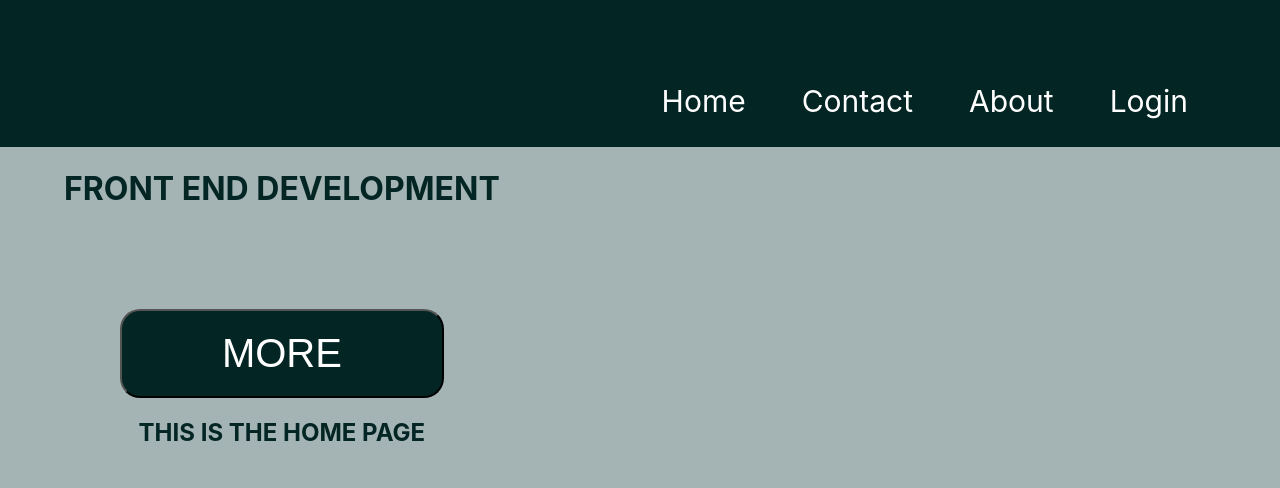
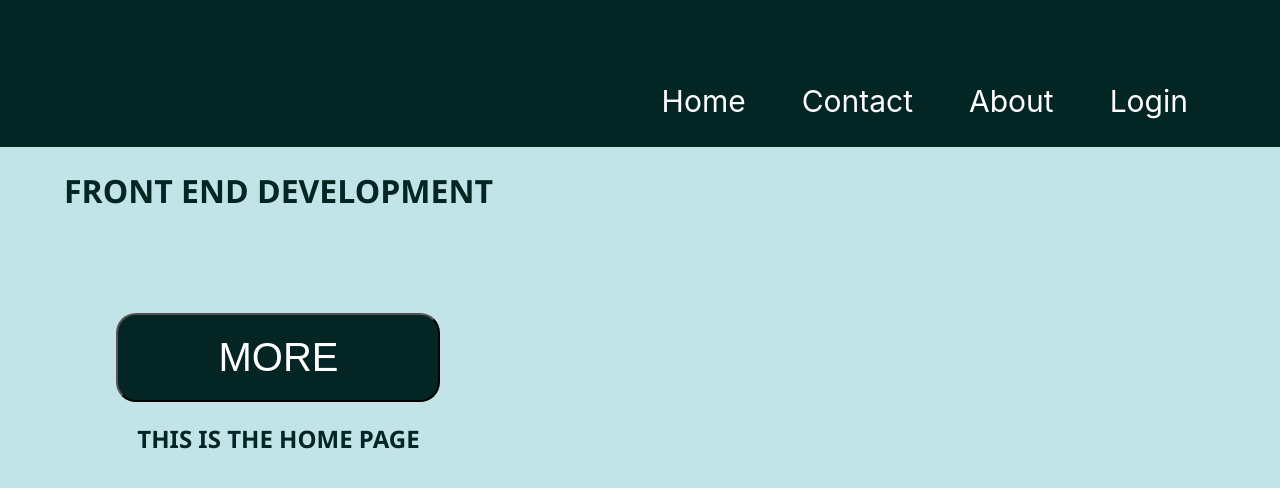
Before and after one commit to Palevu4real/mytest, a React (Create React App) app: page / in a window 1280 px wide. Shown: the top 488 px of the page. Built offline with nearby package versions, Linux system fonts and the light colour scheme.

Commit message:
Update index.css

```diff
--- a/src/index.css
+++ b/src/index.css
@@ -63,11 +63,12 @@ nav :hover{
 /* my h1 colors */
 
 h1,h2,h3{
+  font-family: "Segoe UI", Tahoma, Geneva, Verdana, sans-serif;
   color: rgb(3, 37, 36);
 }
 
 body{
-  background-color: rgb(164, 180, 180);
+  background-color: #c2e3e7;
 }
 
 /* my css for contact page */
```
